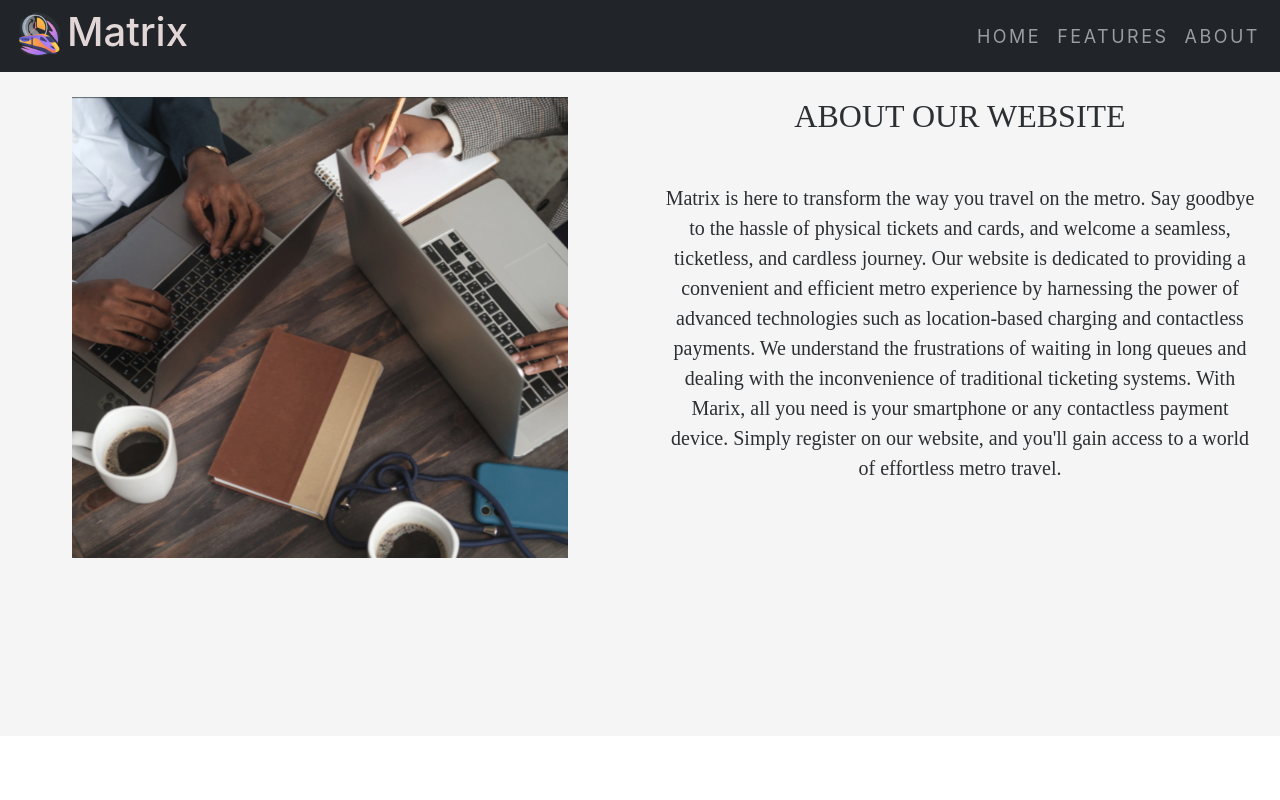
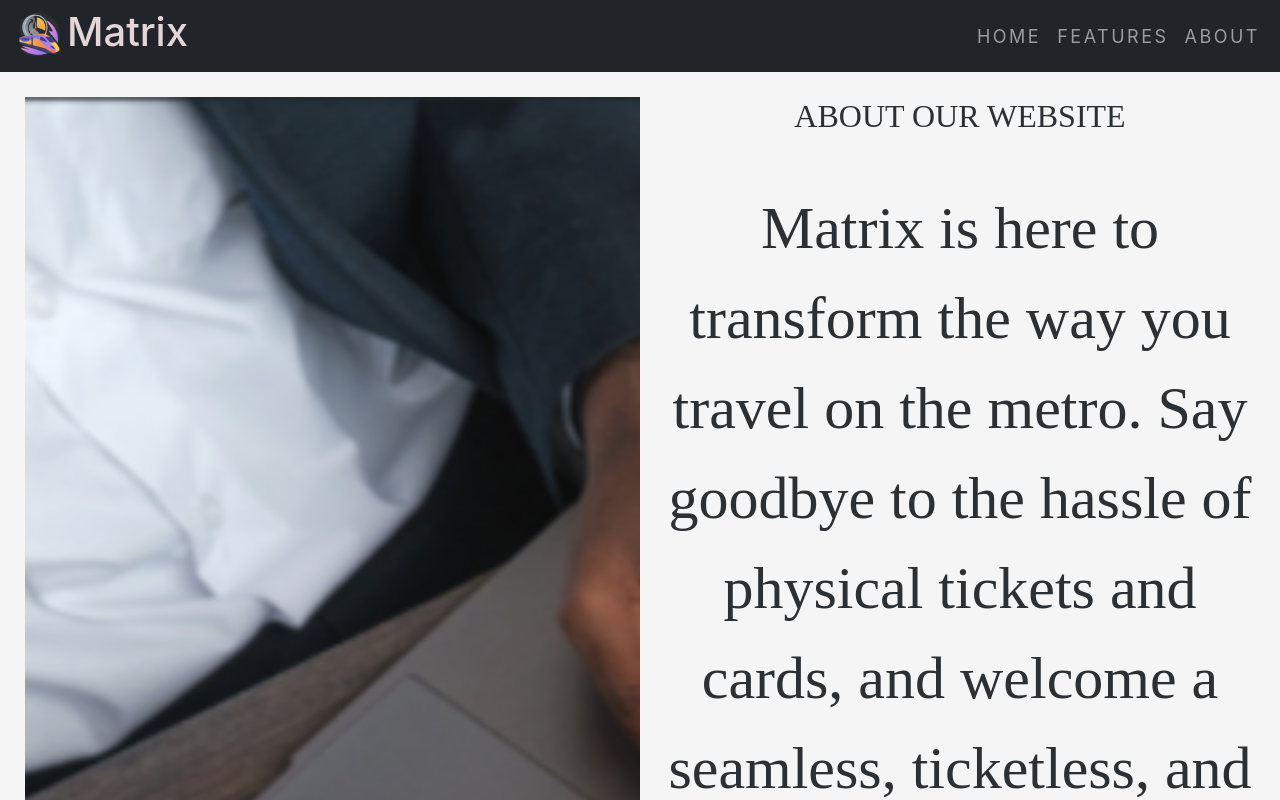
Before and after one commit to Priyanshu085/Matrix, a React (Create React App) app: page /About in a window 1280 px wide. Shown: the top 800 px of the page. Built offline with nearby package versions, Linux system fonts and the light colour scheme; a web font is replaced by a local one.

Commit message:
Update home.css

```diff
--- a/src/component/home.css
+++ b/src/component/home.css
@@ -126,5 +126,5 @@ nav{
 .about_sec{
     padding-top:40px;
     margin-top:3px;
-    font-size:20px;
+    font-size:60px;
 }
```
